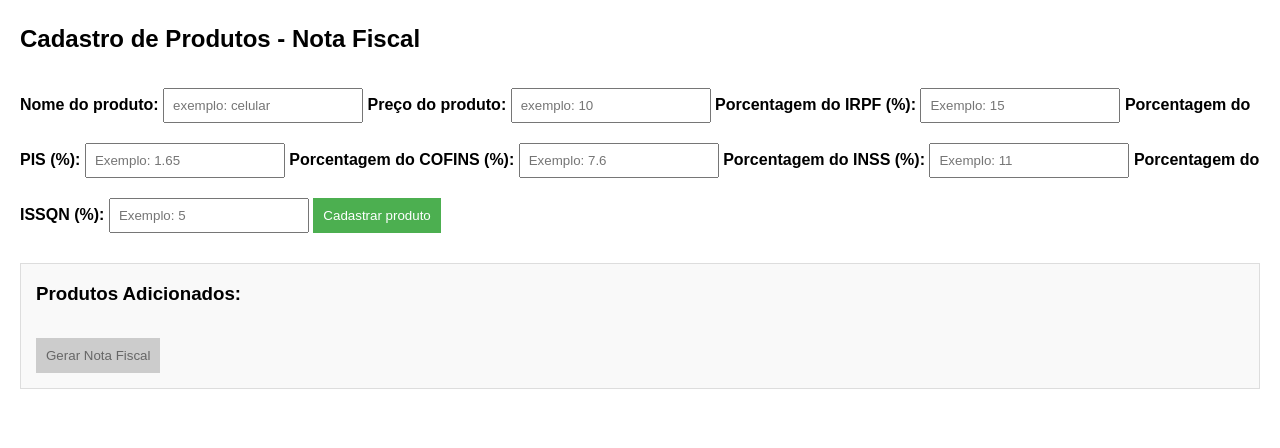
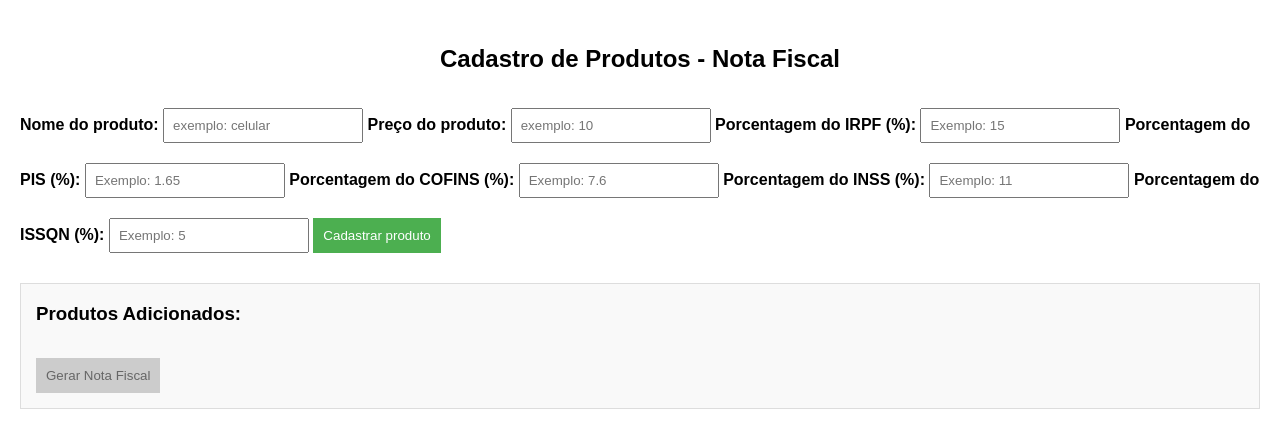
Before and after one commit to Narciso39/desafio-Saguitech, a plain HTML site: page index.html in a window 1280 px wide. Drawn offline with Linux system fonts and the light colour scheme.

Commit message:
ajustei o titulo

```diff
--- a/css/styles.css
+++ b/css/styles.css
@@ -2,6 +2,11 @@ body {
   font-family: Arial, sans-serif;
   margin: 20px;
   line-height: 1.6;
+}
+.title {
+  display: flex;
+  align-items: center;
+  justify-content: center;
 }
 .container {
   max-width: 600px;
@@ -17,7 +22,7 @@ body {
   box-sizing: border-box;
 }
 button {
-    background-color: #4CAF50;
+  background-color: #4caf50;
   color: white;
   border: none;
   padding: 10px;
@@ -27,13 +32,15 @@ body {
 button:hover {
   background-color: #45a049;
 }
-  .product-list, .result {
+.product-list,
+.result {
   background: #f9f9f9;
   padding: 15px;
   margin-top: 20px;
   border: 1px solid #ddd;
 }
-  .product-list h3, .result h3 {
+.product-list h3,
+.result h3 {
   margin-top: 0;
 }
 
--- a/index.html
+++ b/index.html
@@ -9,7 +9,8 @@
   <body>
     <main>
       <section class="product-section">
-        <h1>Cadastro de Produtos - Nota Fiscal</h1>
+        <div class="title"><h1>Cadastro de Produtos - Nota Fiscal</h1></div>
+
         <form class="nfe-dados" id="productForm">
           <label for="name">Nome do produto:</label>
           <input
@@ -57,7 +58,12 @@
       <div class="product-list" id="productList">
         <h3>Produtos Adicionados:</h3>
         <ul id="productItems"></ul>
-        <button id="buttonNfe" class="button-disable" type="button" onclick="gerarNota()">
+        <button
+          id="buttonNfe"
+          class="button-disable"
+          type="button"
+          onclick="gerarNota()"
+        >
           Gerar Nota Fiscal
         </button>
       </div>
```
Lines whose indentation alone changed are shown as unchanged.
